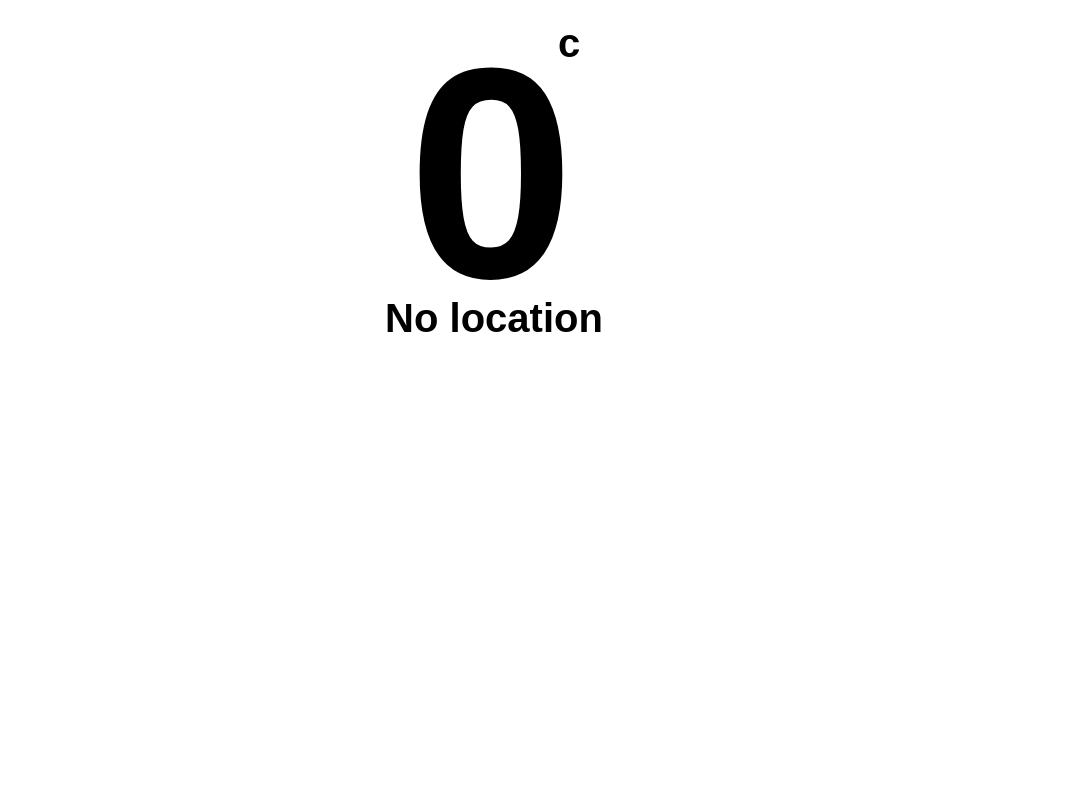
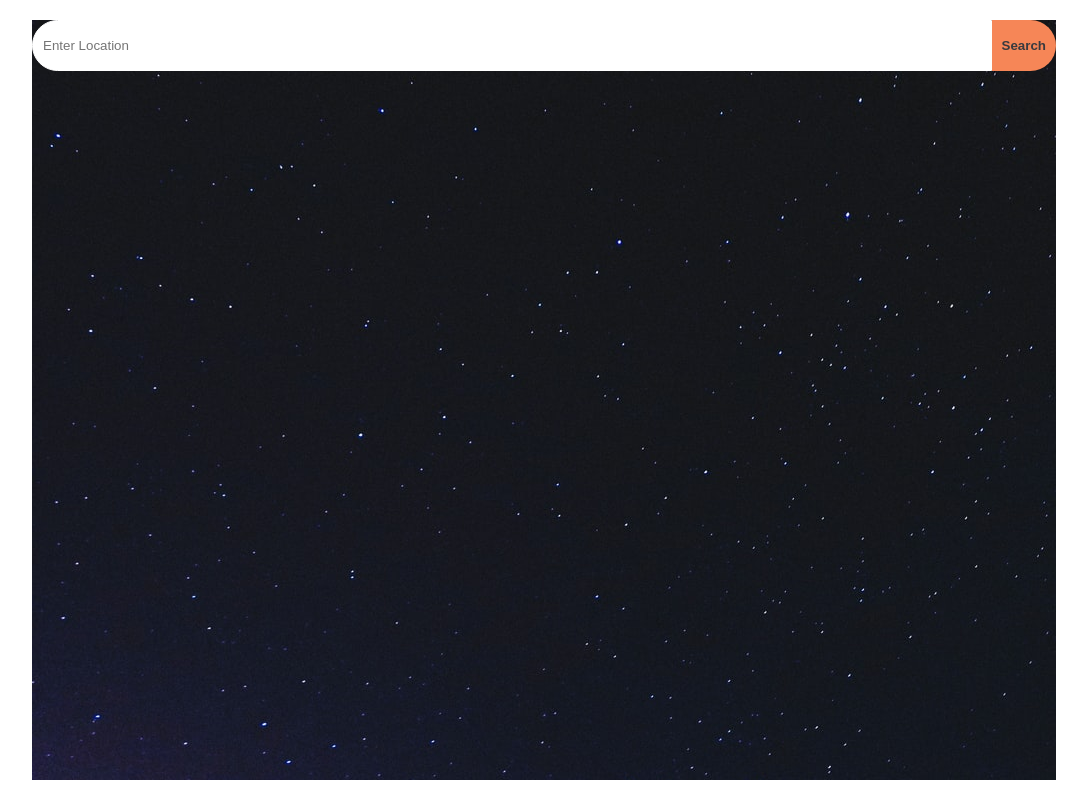
Before and after one commit to martin-alem/react-weather-app, a React (Create React App) app: page / in a window 1280 px wide. Shown: the whole page, without its empty margins (96-1183 px from the left). Built offline with nearby package versions, Linux system fonts and the light colour scheme.

Commit message:
add search button to form

```diff
--- a/src/components/App/App.js
+++ b/src/components/App/App.js
@@ -1,5 +1,5 @@
 import './App.css';
-import DefaultButton from '../Temperature/Temperature';
+import DefaultButton from '../WeatherManager/WeatherManager';
 
 function App() {
   return (
--- a/src/components/WeatherImage/WeatherImage.js
+++ b/src/components/WeatherImage/WeatherImage.js
@@ -1,11 +1,12 @@
 import React from 'react';
+import "./default-weather.png";
 import "./WeatherImage.css"
 
 class WeatherImage extends React.Component {
 
     static defaultProps = {
         imageSrc: "./default-weather.png",
-        description: "No Weather Data"
+        description: "No Weather Description"
     }
 
     render() {
--- /dev/null
+++ b/src/components/WeatherManager/WeatherManager.css
@@ -0,0 +1,7 @@
+.WeatherManager{
+    width: 80vw;
+    height: 95vh;
+    background-image: url("./background-image.jpg");
+    background-repeat:no-repeat;
+    margin: 2rem auto;
+}
--- a/src/components/WeatherManager/WeatherManager.js
+++ b/src/components/WeatherManager/WeatherManager.js
@@ -1,7 +1,24 @@
 import React from 'react';
+import "./WeatherManager.css";
+import "./background-image.jpg";
+import SearchForm from '../forms/SearchForm';
 
 class WeatherManager extends React.Component {
     constructor(props) {
         super(props);
     }
+
+    render() {
+        return (
+            <React.Fragment>
+                <div className="WeatherManager">
+                    <div className="WeatherManager-controls">
+                        <SearchForm />
+                    </div>
+                </div>
+            </React.Fragment>
+        )
+    }
 }
+
+export default WeatherManager;
--- a/src/components/forms/SearchForm.css
+++ b/src/components/forms/SearchForm.css
@@ -1,3 +1,7 @@
+.SearchForm{
+    display: flex;
+}
+
 .SearchForm-input {
     width: 100%;
     padding: 1rem;
--- a/src/components/forms/SearchForm.js
+++ b/src/components/forms/SearchForm.js
@@ -1,5 +1,6 @@
 import React from 'react';
 import "./SearchForm.css";
+import SearchButton from '../buttons/SearchButton';
 
 class SearchForm extends React.Component {
     constructor(props) {
@@ -14,6 +15,7 @@ class SearchForm extends React.Component {
             <React.Fragment>
                 <form className="SearchForm">
                     <input type="search" className="SearchForm-input" name="search" placeholder="Enter Location" value={this.state.searchWord} />
+                    <SearchButton />
                 </form>
             </React.Fragment>
         );
```
Also changed, not shown: public/manifest.json, src/components/WeatherImage/default-weather.png (added), src/components/WeatherManager/background-image.jpg (added).
